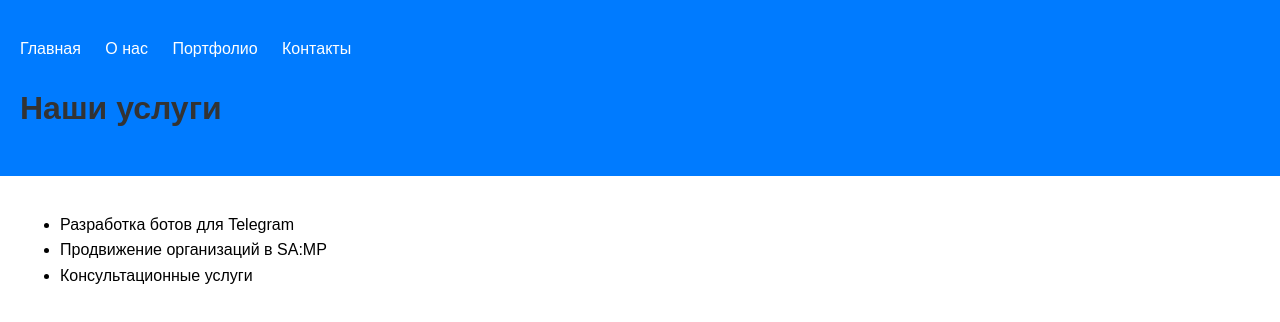
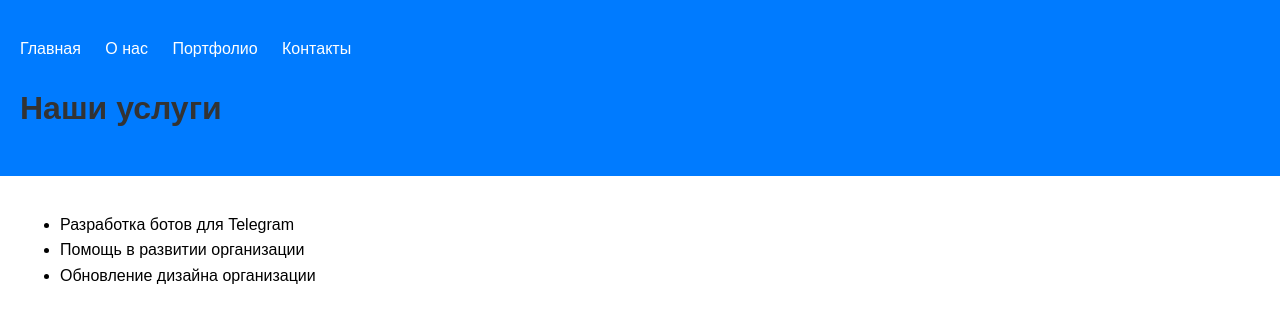
Before and after one commit to kirillnaken/site, a plain HTML site: page services.html in a window 1280 px wide. Drawn offline with Linux system fonts and the light colour scheme.

Commit message:
Update services.html

```diff
--- a/services.html
+++ b/services.html
@@ -22,8 +22,8 @@
         <section>
             <ul>
                 <li>Разработка ботов для Telegram</li>
-                <li>Продвижение организаций в SA:MP</li>
-                <li>Консультационные услуги</li>
+                <li>Помощь в развитии организации</li>
+                <li>Обновление дизайна организации</li>
             </ul>
         </section>
     </main>
```
